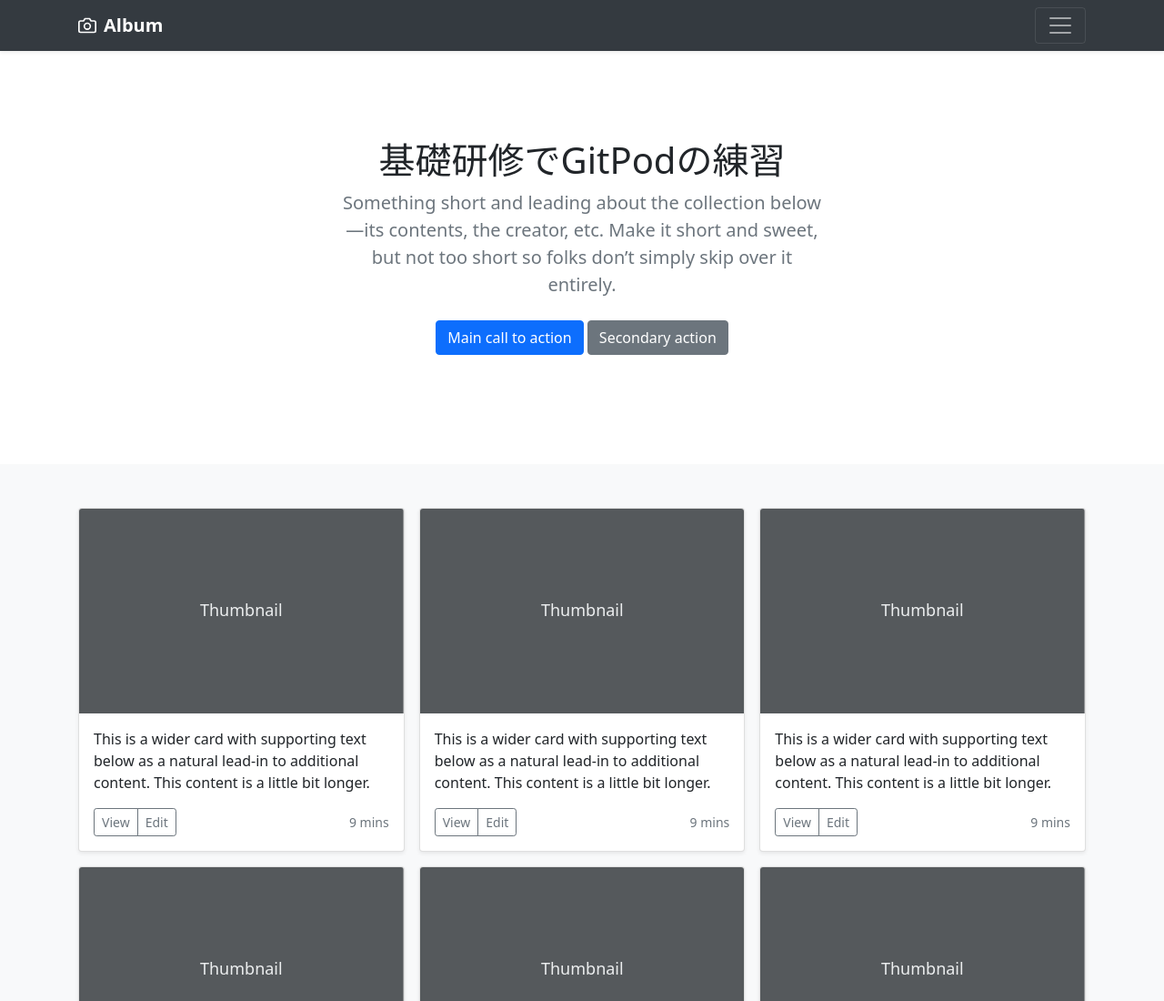
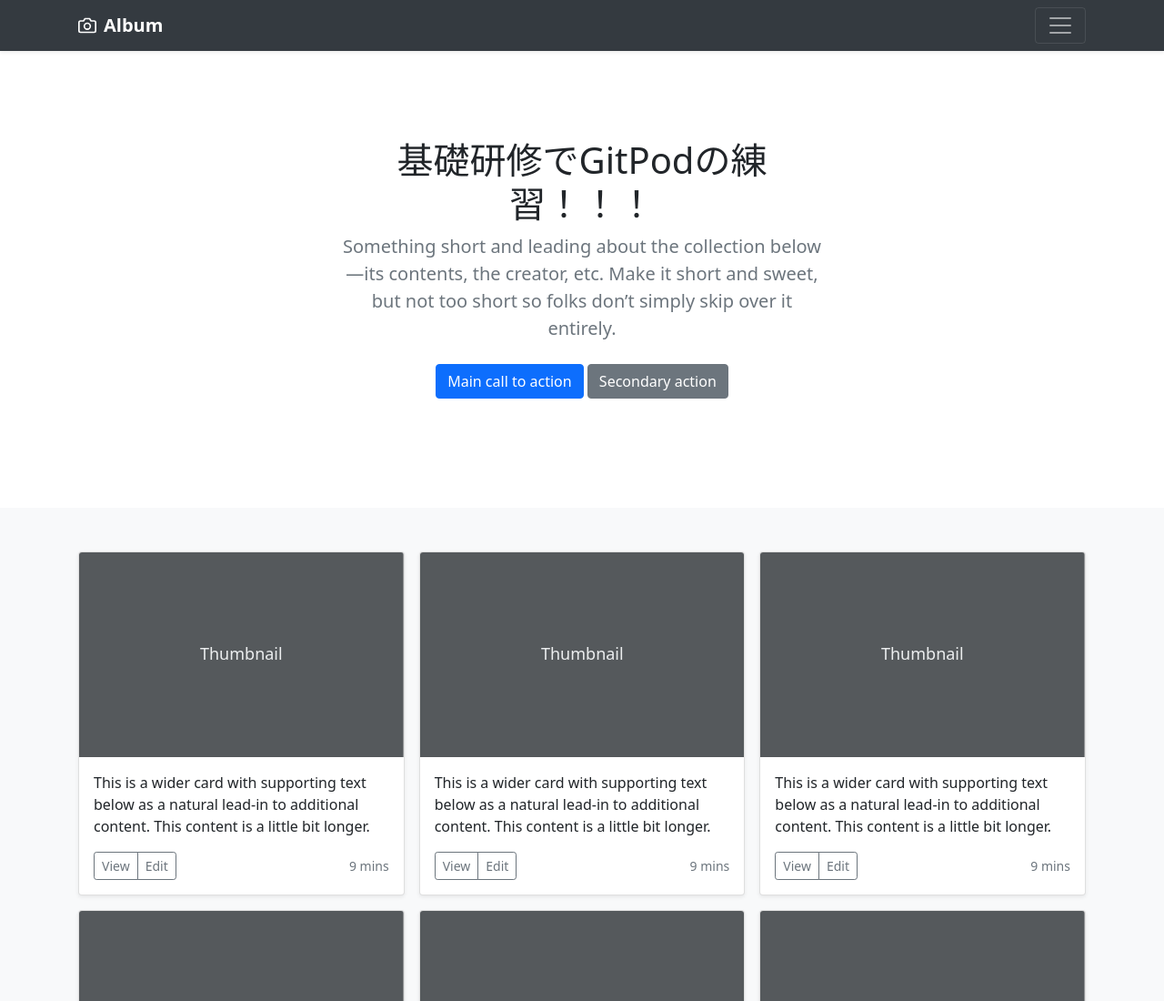
Before and after one commit to kenshu-app/firstTest_202311, a plain HTML site: page index.html in a window 1280 px wide. Shown: the top 1100 px of the page at 91% size. Drawn offline with nearby package versions, Linux system fonts and the light colour scheme.

Commit message:
add question

```diff
--- a/index.html
+++ b/index.html
@@ -71,7 +71,7 @@
             <section class="py-5 text-center container">
                 <div class="row py-lg-5">
                     <div class="col-lg-6 col-md-8 mx-auto">
-                        <h1 class="font-weight-light">基礎研修でGitPodの練習</h1>
+                        <h1 class="font-weight-light">基礎研修でGitPodの練習！！！</h1>
                         <p class="lead text-muted">Something short and leading about the collection below—its contents, the creator,
             etc. Make it short and sweet, but not too short so folks don’t simply skip over it entirely.</p>
                         <p>
```
